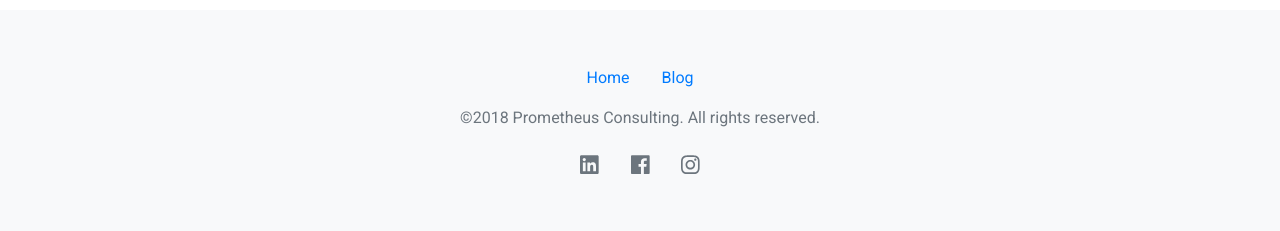
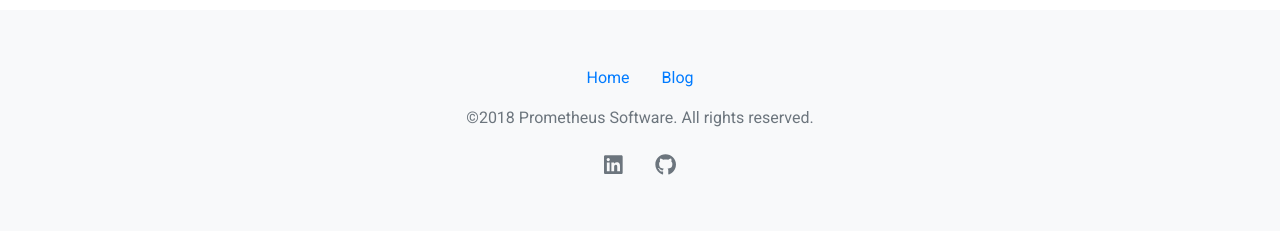
Before and after one commit to AltamirIO/clearsite, a Jekyll site: the page built from index.html, in a window 1280 px wide. Shown: the part 1861-2092 px from the top of the page. Built offline with Jekyll 4.4.1, drawn with Linux system fonts in a browser that asks for light colours; nearby versions of some CDN libraries.

Commit message:
feat(footer) remove instagram and facebook links

```diff
--- a/_config.yml
+++ b/_config.yml
@@ -1,10 +1,11 @@
-title: Prometheus Consulting
+title: Prometheus Software
 email: hello@gopromethe.us
 description: >-
   We build apps.
 baseurl: "" # the subpath of your site, e.g. /blog
 url: "" # the base hostname & protocol for your site, e.g. http://example.com
 github_username:  PrometheusConsulting
+linkedin_company_id: 18642872
 permalink: /blog/:title
 separator: "–"
 navbar_logo_filename:
--- a/_includes/footer.html
+++ b/_includes/footer.html
@@ -15,15 +15,11 @@
 
     <ul id="social-icons" class="nav justify-content-center">
       <li class="nav-item">
-        <a href="https://www.linkedin.com/company/prometheus-software-consulting/" target="_blank" class="nav-link text-secondary"><i class="fab fa-lg fa-linkedin"></i></a>
+        <a href="https://www.linkedin.com/company/{{ site.linkedin_company_id }}/" target="_blank" class="nav-link text-secondary"><i class="fab fa-lg fa-linkedin"></i></a>
       </li><!-- /.nav-item -->
 
       <li class="nav-item">
-        <a href="https://www.facebook.com/prometheusconsulting/" target="_blank" class="nav-link text-secondary"><i class="fab fa-lg fa-facebook"></i></a>
-      </li><!-- /.nav-item -->
-
-      <li class="nav-item">
-        <a href="https://www.instagram.com/prometheusconsulting/" target="_blank" class="nav-link text-secondary"><i class="fab fa-lg fa-instagram"></i></a>
+        <a href="https://github.com/{{ site.github_username }}/" target="_blank" class="nav-link text-secondary"><i class="fab fa-lg fa-github"></i></a>
       </li><!-- /.nav-item -->
     </ul><!-- /#social-icons.nav justify-content-center -->
   </footer>
```
